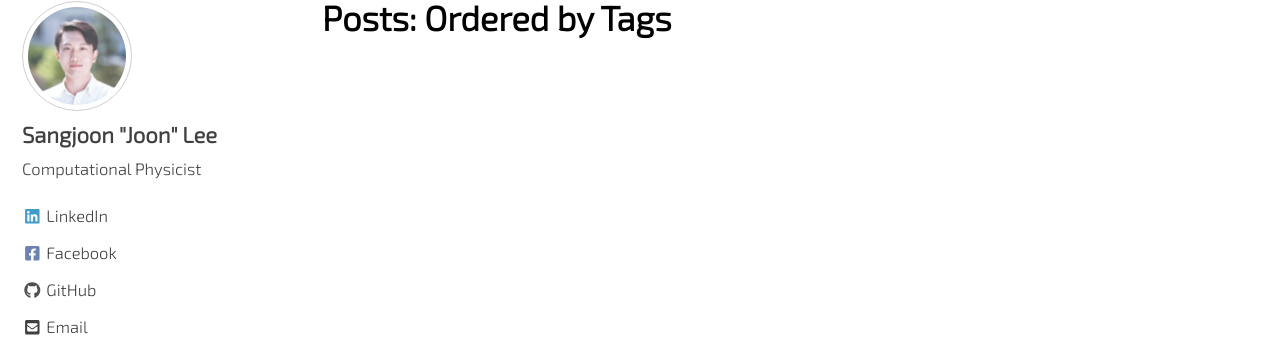
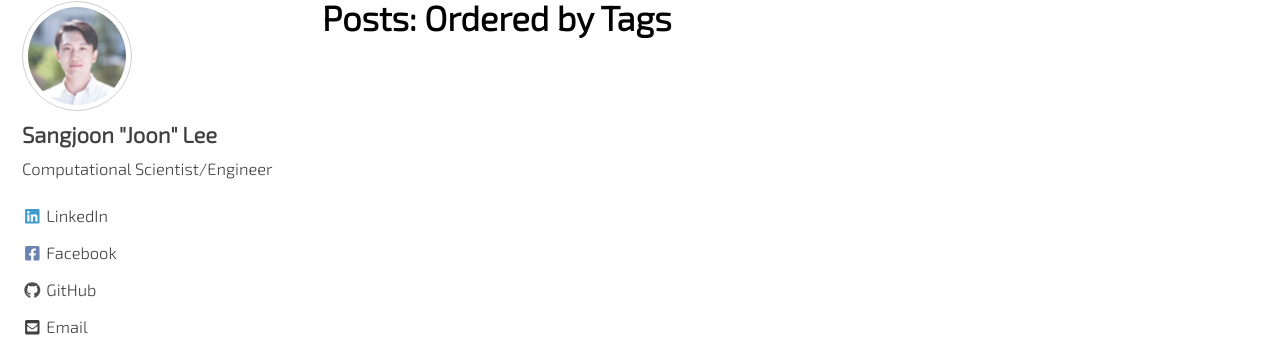
Before and after one commit to jun9303/jun9303.github.io, a Jekyll site: the page built from _pages/tags.md, in a window 1280 px wide. Shown: the part 110-463 px from the top of the page. Built offline with Jekyll 4.4.1, drawn with Linux system fonts in a browser that asks for light colours; cached includes are drawn as plain includes; nearby versions of some CDN libraries.

Commit message:
Bio change

```diff
--- a/_config.yml
+++ b/_config.yml
@@ -108,7 +108,7 @@ analytics:
 author:
   name             : 'Sangjoon "Joon" Lee'
   avatar           : "/assets/images/bio-photo-sjlee-200x200.png"
-  bio              : "Computational Physicist"
+  bio              : "Computational Scientist/Engineer"
   location         : # NA
   email            : "sangjoonlee@berkeley.edu"
   links:
```
